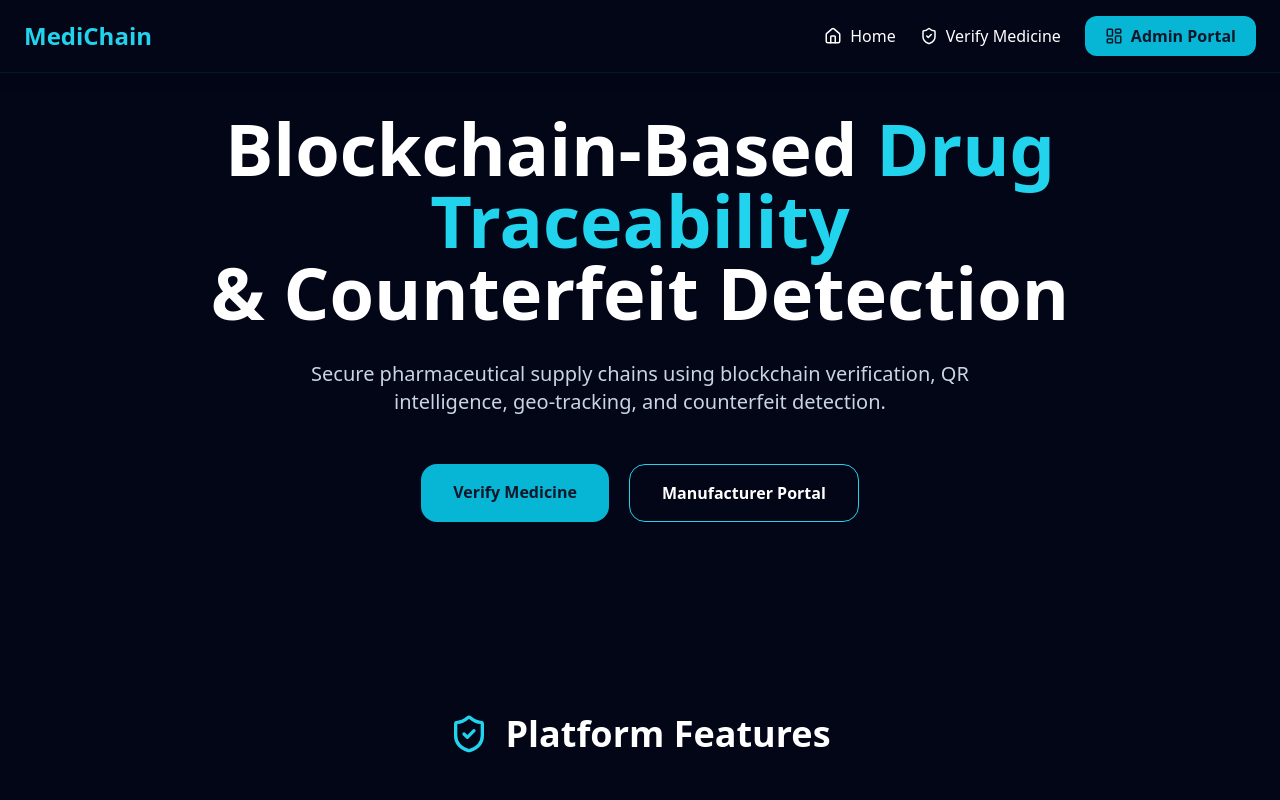
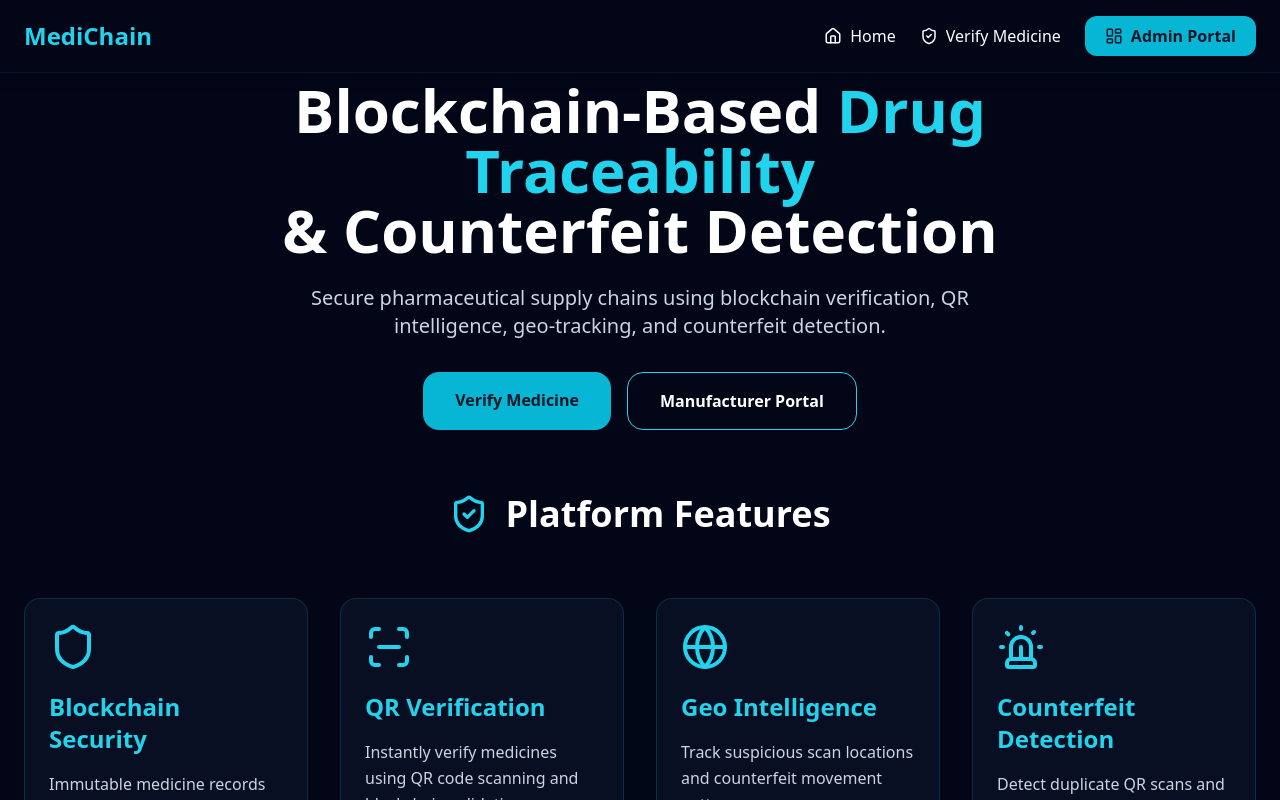
Before and after one commit to Soujana77/Blockchain-counterfeit-tracking, a React app in the folder frontend/: page / in a window 1280 px wide. Shown: the top 800 px of the page. Built offline with nearby package versions, Linux system fonts and the light colour scheme; some icons are missing; the HTML template or start-up script is replaced by a standard one.

Commit message:
Polished UI layout and improved navigation experience across the system

```diff
--- a/frontend/src/pages/LandingPage.jsx
+++ b/frontend/src/pages/LandingPage.jsx
@@ -18,11 +18,10 @@ export default function LandingPage() {
     <div className="min-h-screen bg-[#020617] text-white overflow-hidden">
 
       {/* HERO SECTION */}
-      <section className="relative px-6 py-28 text-center">
-
+      <section className="relative px-6 pt-20 pb-6 text-center">
         <div className="max-w-5xl mx-auto">
 
-          <h1 className="text-5xl md:text-7xl font-bold leading-tight">
+          <h1 className="text-4xl md:text-6xl font-bold leading-tight">
 
             Blockchain-Based
 
@@ -36,7 +35,7 @@ export default function LandingPage() {
 
           </h1>
 
-          <p className="mt-8 text-slate-300 text-lg md:text-xl max-w-3xl mx-auto leading-relaxed">
+          <p className="mt-6 text-slate-300 text-lg md:text-xl max-w-3xl mx-auto leading-relaxed">
 
             Secure pharmaceutical supply chains using
             blockchain verification, QR intelligence,
@@ -44,8 +43,8 @@ export default function LandingPage() {
 
           </p>
 
-          {/* BUTTONS */}
-          <div className="mt-12 flex flex-wrap justify-center gap-5">
+          {/* BUTTONS */}<div className="mt-8 flex flex-wrap justify-center gap-4">
+
 
             <Link
               to="/verify"
@@ -90,7 +89,7 @@ export default function LandingPage() {
       </section>
 
       {/* FEATURES */}
-      <section className="px-6 py-20">
+      <section className="px-6 py-10">
 
         <div className="max-w-7xl mx-auto">
 
--- a/frontend/src/pages/Medicine.jsx
+++ b/frontend/src/pages/Medicine.jsx
@@ -96,18 +96,41 @@ const downloadQR = () => {
 
   try {
 
+    navigator.geolocation.getCurrentPosition(
+
+      async (position) => {
+
+        try {
+
+          const lat = position.coords.latitude;
+
+          const lng = position.coords.longitude;
+
           const res = await axios.get(
-        `http://localhost:8000/api/getMedicine/${id}`
+            `http://localhost:8000/api/getMedicine/${id}?lat=${lat}&lng=${lng}`
           );
 
           setResult(res.data.data);
 
-    } catch {
+        } catch (err) {
 
-      alert("Medicine not found");
+          console.log(err);
+
+          alert(
+            err.response?.data?.error ||
+            "Medicine not found"
+          );
+        }
+      }
+    );
+
+  } catch (err) {
+
+    console.log(err);
+
+    alert("Unable to fetch medicine");
   }
 };
-
   // 🔄 TRANSFER OWNERSHIP
   const handleTransfer = async () => {
 
```
Lines whose indentation alone changed are shown as unchanged.
